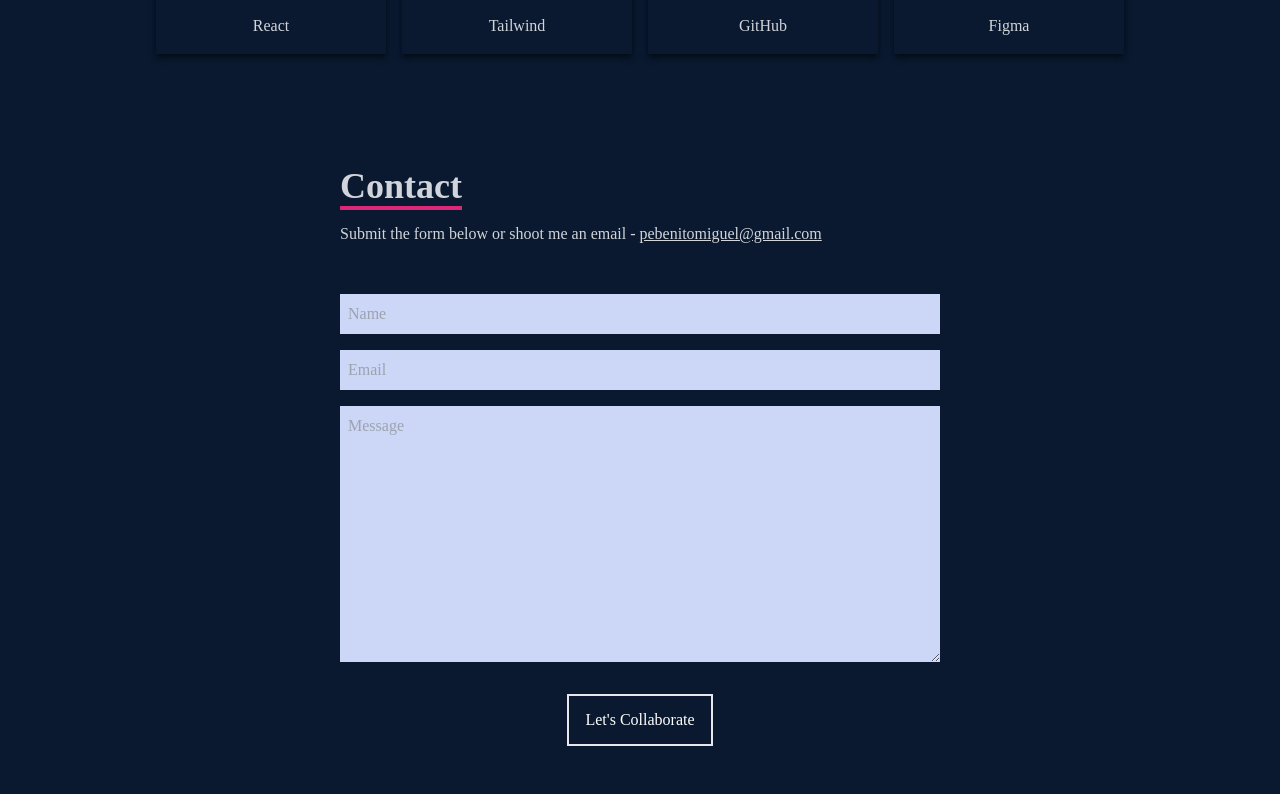
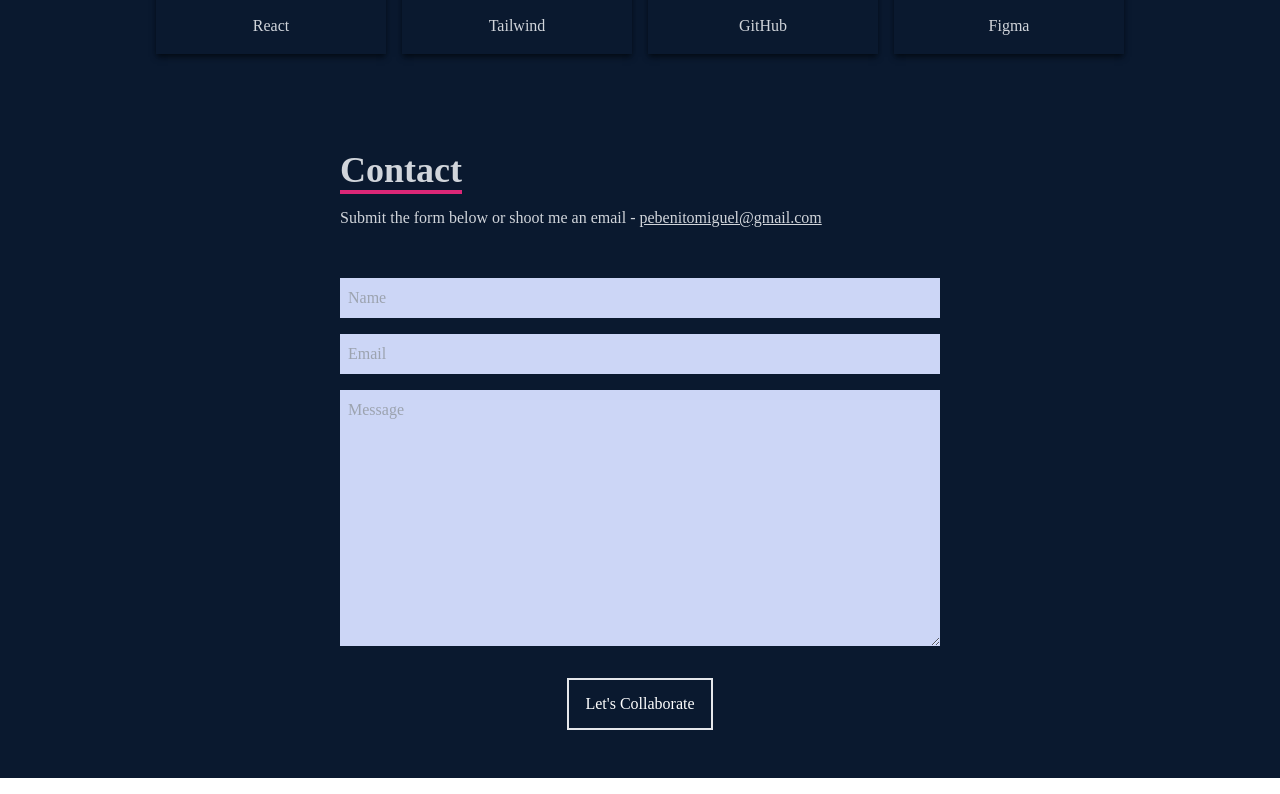
Before and after one commit to ChiefMigz/miguel-portfolio-website, a React (Create React App) app: page / in a window 1280 px wide. Shown: the part 2206-3000 px from the top of the page. Built offline with nearby package versions, Linux system fonts and the light colour scheme.

Commit message:
Reduced margin top of contact by 4

```diff
--- a/src/components/Contact.jsx
+++ b/src/components/Contact.jsx
@@ -1,7 +1,7 @@
 const Contact = () => {
   return (
     <div name='contact' className='w-full h-full bg-[#0a192f] flex justify-center items-center p-4'>
-        <form method='POST' action="https://getform.io/f/1b46e6b0-e942-41f5-bc50-842c817f2021" className='flex flex-col max-w-[600px] w-full mt-12'>
+        <form method='POST' action="https://getform.io/f/1b46e6b0-e942-41f5-bc50-842c817f2021" className='flex flex-col max-w-[600px] w-full mt-8'>
             <div className='pb-8'>
                 <p className='text-4xl font-bold inline border-b-4 border-pink-600 text-gray-300'>Contact</p>
                 <p className='text-gray-300 py-4'>Submit the form below or shoot me an email - <a className='underline' href="mailto:pebenitomiguel@gmail.com">
```
